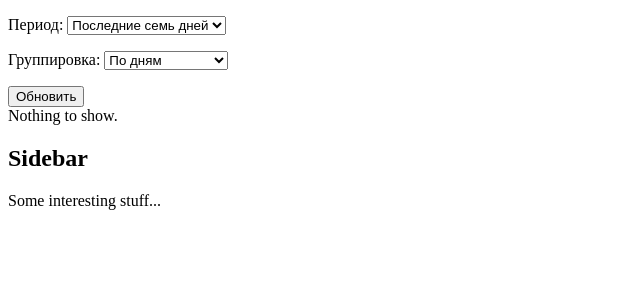
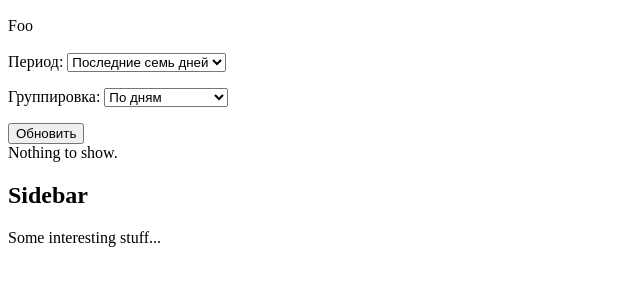
Before and after one commit to mikhailkovalev/pocketbook, a Django app: page /sugar/list.html in a window 1280 px wide. Shown: the top 300 px of the page, without its empty margins (0-640 px from the left). Run offline with Django 3.2, Linux system fonts and the light colour scheme; data that the repository does not hold is empty; parts of the project's set-up code (start-up, migrations or seed data) failed here and were passed over.

Commit message:
промежуточный коммит

```diff
--- /dev/null
+++ b/core/static/core/css/base.css
@@ -0,0 +1,7 @@
+ul.top_level_buttons {
+    padding-inline-start: 0px
+}
+
+ul.top_level_buttons li {
+    display: inline
+}
--- a/core/templates/core/base.html
+++ b/core/templates/core/base.html
@@ -7,6 +7,13 @@
         {% block title %}
         {% endblock %}
     </title>
+    {% block styles %}
+        <link
+            rel="stylesheet"
+            type="text/css"
+            href="{% static 'core/css/base.css' %}"
+        />
+    {% endblock %}
     {% block scripts %}
         <script
                 type="text/javascript"
@@ -23,15 +30,21 @@
         {% endblock %}
 >
     <div id="content">
-        {% block content %}
+        <ul class="top_level_buttons">
+            {% block top_buttons %}
                 {% if request.user.is_superuser %}
+                <li>
                     <input
                         id="get_dump"
                         type="button"
                         onclick="location.href='{% url 'core:download_json_dump' %}'"
                         value="Скачать БД"
                     >
+                </li>
                 {% endif %}
+            {% endblock %}
+        </ul>
+        {% block content %}
         {% endblock %}
     </div>
     <div id="sidebar">
--- /dev/null
+++ b/sugar/static/sugar/css/list.css
@@ -0,0 +1,3 @@
+#import_csv {
+    visibility: hidden
+}
--- /dev/null
+++ b/sugar/static/sugar/js/import_csv.js
@@ -0,0 +1,3 @@
+function onImportCsv() {
+    alert('Import CSV');
+}
--- a/sugar/templates/sugar/list.html
+++ b/sugar/templates/sugar/list.html
@@ -6,16 +6,40 @@
     Дневник сахаров
 {% endblock %}
 
+{% block styles %}
+    {{ block.super }}
+    <link
+        rel="stylesheet"
+        type="text/css"
+        href="{% static 'sugar/css/list.css' %}"
+    />
+{% endblock %}
+
 {% block scripts %}
     {{ block.super }}
     <script
             type="text/javascript"
             src="{% static 'sugar/js/table_script.js' %}"
     ></script>
+    <script
+            type="text/javascript"
+            src="{% static 'sugar/js/import_csv.js' %}"
+    ></script>
 {% endblock %}
 
 {% block body_params %}
     onload="onBodyLoad();"
+{% endblock %}
+
+{% block top_buttons %}
+    {{ block.super }}
+    <li>
+        <label for="import_csv" class="btn">Foo</label>
+        <input
+            id="import_csv"
+            type="file"
+        >
+    </li>
 {% endblock %}
 
 {% block content %}
```
Lines whose indentation alone changed are shown as unchanged.
